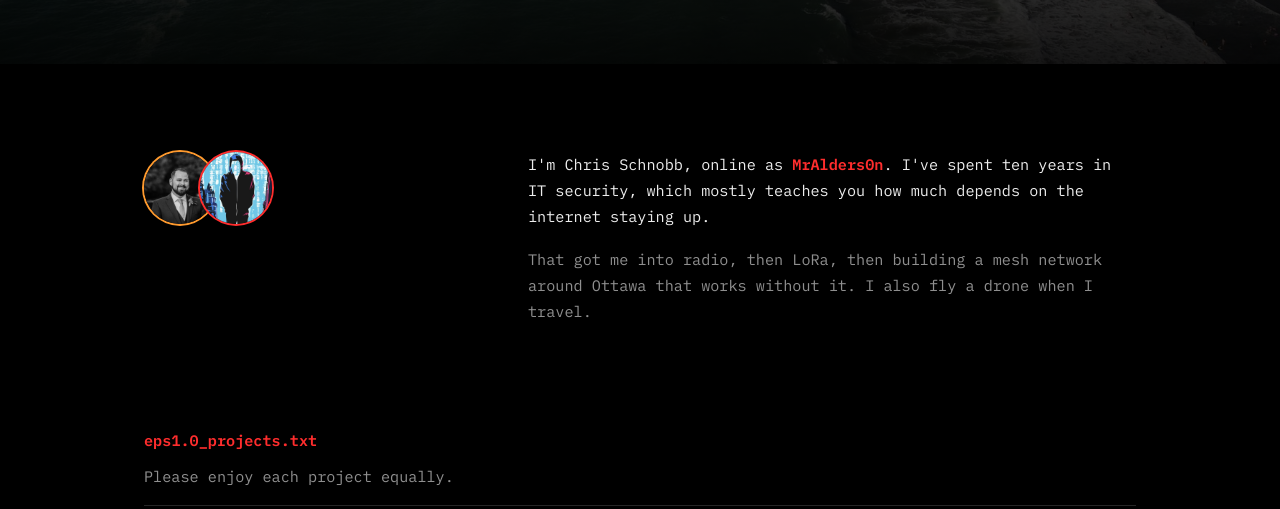
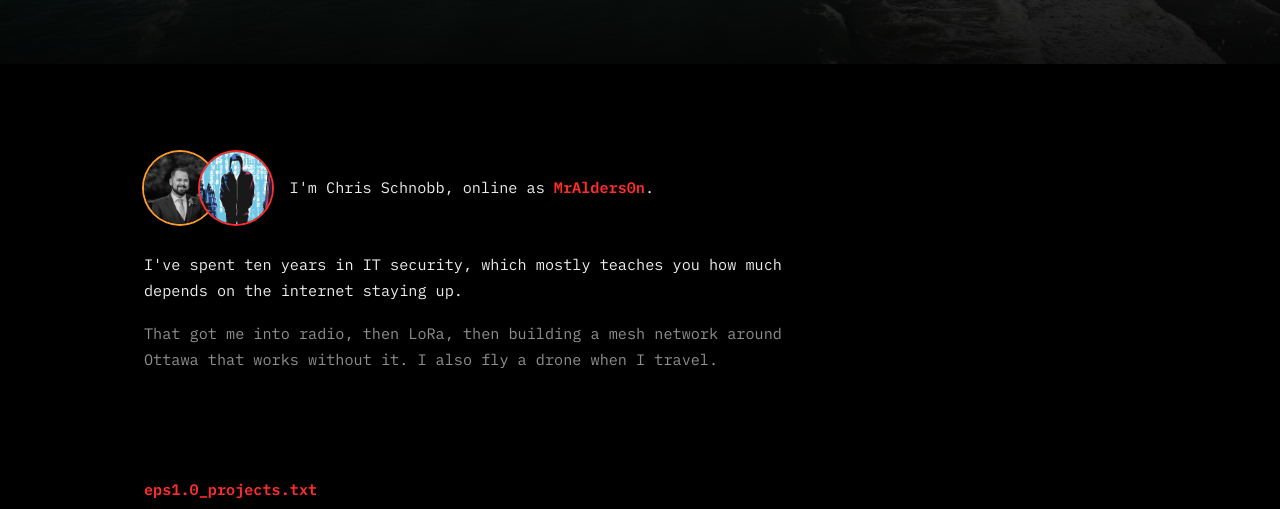
Before and after one commit to MrAlders0n/schnobb.ca, a plain HTML site: page index.html in a window 1280 px wide. Shown: the part 736-1245 px from the top of the page. Drawn offline with Linux system fonts and the light colour scheme.

Commit message:
Put handle decode beside the profile pictures

```diff
--- a/index.html
+++ b/index.html
@@ -31,11 +31,9 @@
   <div class="page">
     <main>
       <section class="section about">
-        <span class="faces"><img class="avatar" src="/chris.jpg" alt="" width="200" height="200"><img class="avatar" src="/mralders0n.jpg" alt="" width="400" height="400"></span>
-        <div>
-          <p>I'm Chris Schnobb, online as <span class="handle"><span class="decode">MrAlders0n</span>.</span> I've spent ten years in IT security, which mostly teaches you how much depends on the internet staying up.</p>
-          <p>That got me into radio, then LoRa, then building a mesh network around Ottawa that works without it. I also fly a drone when I travel.</p>
-        </div>
+        <p class="who"><span class="faces"><img class="avatar" src="/chris.jpg" alt="" width="200" height="200"><img class="avatar" src="/mralders0n.jpg" alt="" width="400" height="400"></span> <span>I'm Chris Schnobb, online as <span class="handle"><span class="decode">MrAlders0n</span>.</span></span></p>
+        <p>I've spent ten years in IT security, which mostly teaches you how much depends on the internet staying up.</p>
+        <p>That got me into radio, then LoRa, then building a mesh network around Ottawa that works without it. I also fly a drone when I travel.</p>
       </section>
 
       <section class="section">
--- a/style.css
+++ b/style.css
@@ -224,13 +224,17 @@ h2 {
 }
 
 .about {
-  display: grid;
-  grid-template-columns: auto minmax(0, 38rem);
-  align-items: start;
-  gap: 1.5rem 2.5rem;
+  max-width: 40rem;
 }
 
-.about p + p {
+.who {
+  display: flex;
+  align-items: center;
+  gap: 1.1rem;
+  margin-bottom: 1.75rem;
+}
+
+.about .who ~ p + p {
   color: var(--grey);
 }
 
@@ -403,10 +407,6 @@ h2 {
 }
 
 @media (max-width: 48rem) {
-  .about {
-    grid-template-columns: 1fr;
-  }
-
   .projects li {
     grid-template-columns: 1fr;
   }
```
